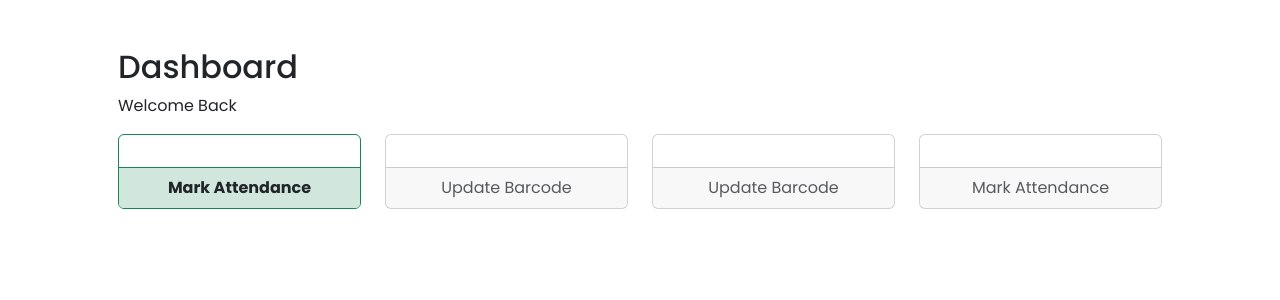
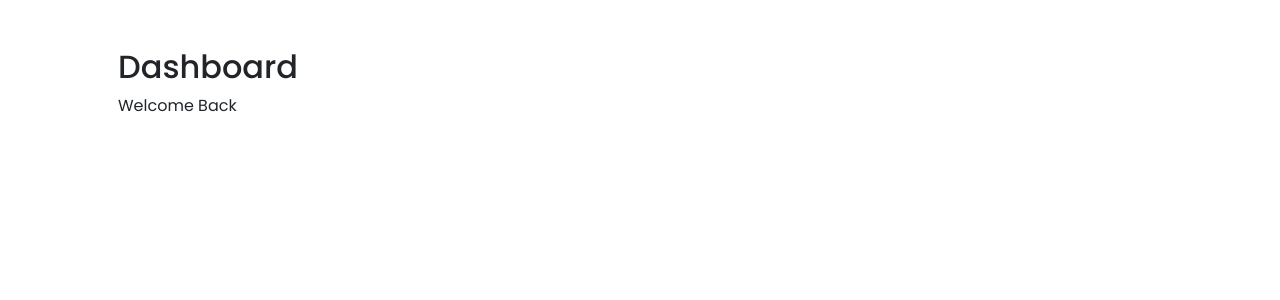
Before and after one commit to eamalindu/EMC-Attendance-System, a PHP site: page /dashbaord.php in a window 1280 px wide. Shown: the top 300 px of the page. Run offline with PHP 8.4, Linux system fonts and the light colour scheme.

Commit message:
removed code

```diff
--- a/dashbaord.php
+++ b/dashbaord.php
@@ -12,45 +12,6 @@
 <div class="container p-5">
     <h2 >Dashboard</h2>
     <p class="mb-3">Welcome Back </p>
-
-    <div class="row">
-        <div class="col-3">
-            <div class="card border-success">
-                <div class="card-body">
-                    <i class="fas fa-user-graduate"></i>
-                </div>
-                <div class="card-footer text-center fw-bold border-success bg-success-subtle">
-                    Mark Attendance
-                </div>
-            </div>
-        </div>
-        <div class="col-3">
-            <div class="card">
-                <div class="card-body"> </div>
-                <div class="card-footer text-center text-muted">
-                    Update Barcode
-                </div>
-            </div>
-        </div>
-        <div class="col-3">
-            <div class="card">
-                <div class="card-body"> </div>
-                <div class="card-footer text-center text-muted">
-                    Update Barcode
-                </div>
-            </div>
-        </div>
-        <div class="col-3">
-            <div class="card">
-                <div class="card-body"> </div>
-                <div class="card-footer text-center text-muted">
-                    Mark Attendance
-                </div>
-            </div>
-        </div>
-    </div>
-
-
 </div>
 </body>
 </html>
```
